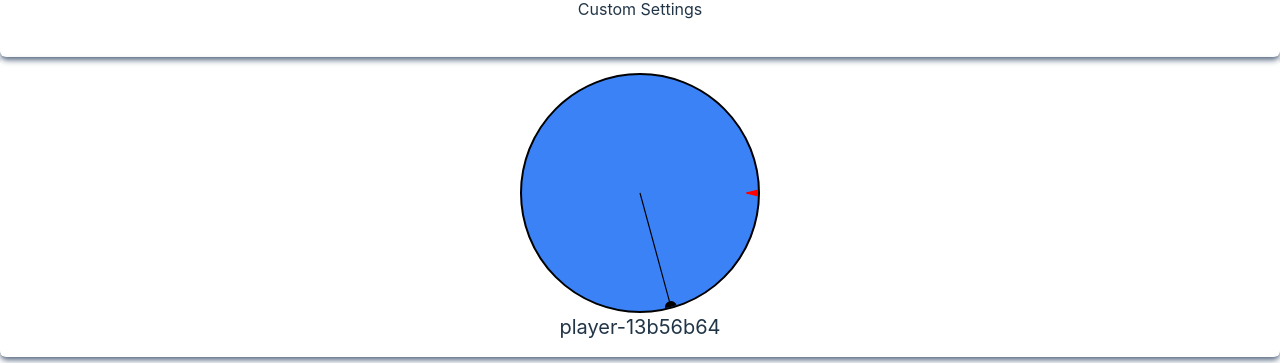
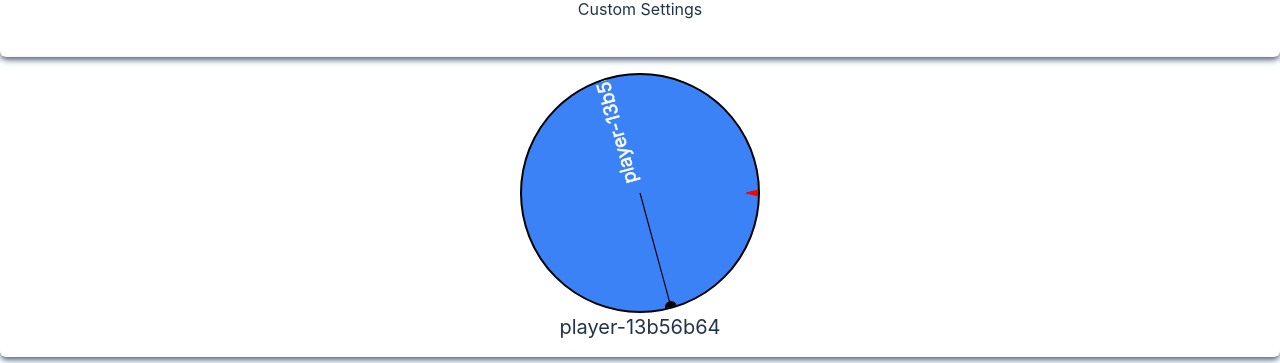
Before and after one commit to maldestor95/score, a Vue app: page / in a window 1280 px wide. Shown: the part 409-772 px from the top of the page. Built offline with nearby package versions, Linux system fonts and the light colour scheme.

Commit message:
fix(spinner): missing name in quarters

```diff
--- a/src/components/spinner.vue
+++ b/src/components/spinner.vue
@@ -9,6 +9,7 @@
         </linearGradient>
       </defs>
       <template v-for="index in sectors.length" :key="index">
+<!-- {{ index }}{{ sectors[index-1] }} -->
         <g :transform="`rotate(${rotationAngle.angle} 200 200)`">
           <g :transform="`rotate(${sectorAngle * index} 200 200)`">
             <path
@@ -16,7 +17,7 @@
               style="stroke: black; stroke-width: 2" fill="url('#myGradient')"
             />
             <text x="220" y="200" :transform="`rotate(${sectorAngle / 2} 200 200)`" style="stroke: white; stroke-width: 1; fill: white; font-size: xx-large;">
-              {{ sectors[sectors.length - index - 1] }}
+              {{ sectors[index-1] }}
             </text>
             <circle cx="400" cy="200" r="10"></circle>
           </g>
@@ -125,8 +126,8 @@ const winningSector = computed(() => {
   let index =
     (Math.floor(rotationAngle.value.angle / sectorAngle.value) + 1) %
     props.sectors.length;
-  if (index == 0) index = props.sectors.length;
-  return props.sectors[index - 1];
+  if (index == props.sectors.length) index = 0;
+  return props.sectors[props.sectors.length-index-1 ];
 });
 </script>
 
```
